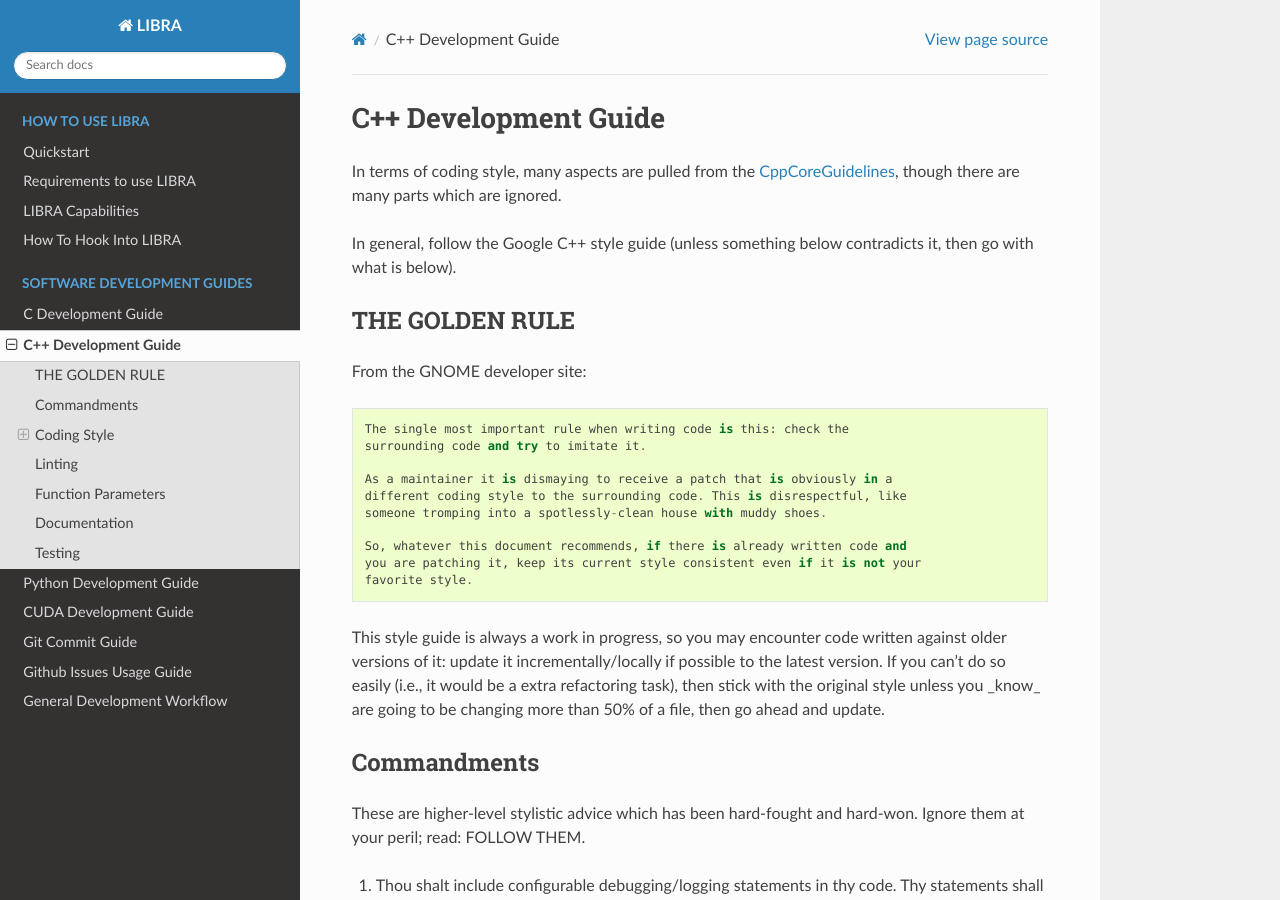
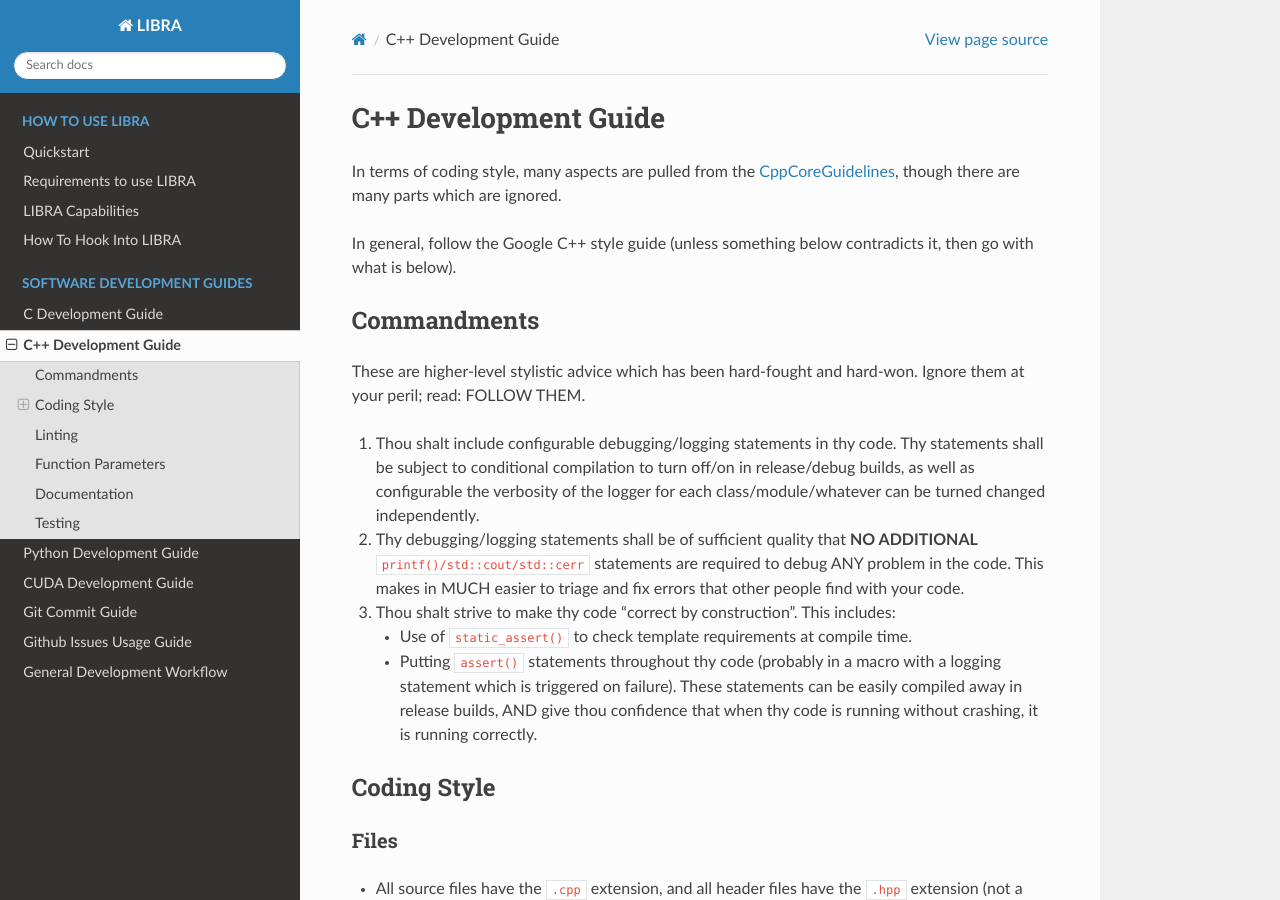
Before and after one commit to jharwell/libra, a Sphinx documentation site: the page built from docs/development/cxx-dev-guide.rst, in a window 1280 px wide and 900 px high. Built offline with Sphinx 7.4.7 and the Read the Docs theme 2.0.0, drawn with Linux system fonts in a browser that asks for light colours; the version number could not be read and is left out; some of the changed text lies outside the part shown.

Commit message:
docs: flesh out dev guides a bit more

```diff
--- a/docs/conf.py
+++ b/docs/conf.py
@@ -33,7 +33,7 @@ sys.path.insert(0, os.path.abspath('_ext'))
 # -- Project information -----------------------------------------------------
 
 project = 'LIBRA'
-copyright = '2022, John Harwell'
+copyright = '2023, John Harwell'
 author = 'John Harwell'
 
 version = subprocess.run(("grep LIBRA_VERSION ../cmake/project.cmake |"
--- a/docs/development/cxx-dev-guide.rst
+++ b/docs/development/cxx-dev-guide.rst
@@ -13,27 +13,6 @@ though there are many parts which are ignored.
 In general, follow the Google C++ style guide (unless something below
 contradicts it, then go with what is below).
 
-THE GOLDEN RULE
-===============
-
-From the GNOME developer site::
-
-  The single most important rule when writing code is this: check the
-  surrounding code and try to imitate it.
-
-  As a maintainer it is dismaying to receive a patch that is obviously in a
-  different coding style to the surrounding code. This is disrespectful, like
-  someone tromping into a spotlessly-clean house with muddy shoes.
-
-  So, whatever this document recommends, if there is already written code and
-  you are patching it, keep its current style consistent even if it is not your
-  favorite style.
-
-This style guide is always a work in progress, so you may encounter code written
-against older versions of it: update it incrementally/locally if possible to the
-latest version. If you can't do so easily (i.e., it would be a extra refactoring
-task), then stick with the original style unless you _know_ are going to be
-changing more than 50% of a file, then go ahead and update.
 
 Commandments
 ============
--- a/docs/development/workflow.rst
+++ b/docs/development/workflow.rst
@@ -1,6 +1,6 @@
 .. SPDX-License-Identifier:  MIT
 
-_ln-libra-dev-workflow:
+.. _ln-libra-dev-workflow:
 
 ============================
 General Development Workflow
```
Also changed, not shown: docs/development/core-dev-guide.rst (added, +84 -0 lines), 3 other files.
